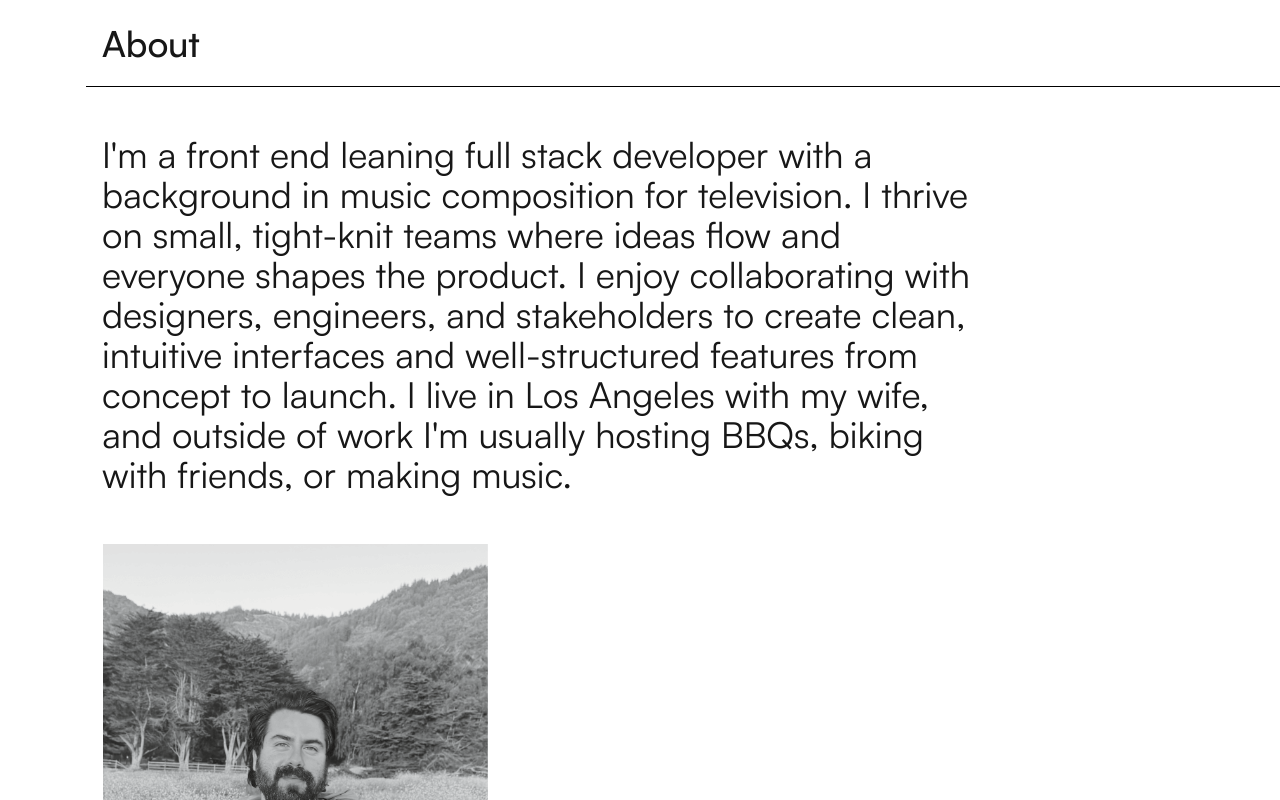
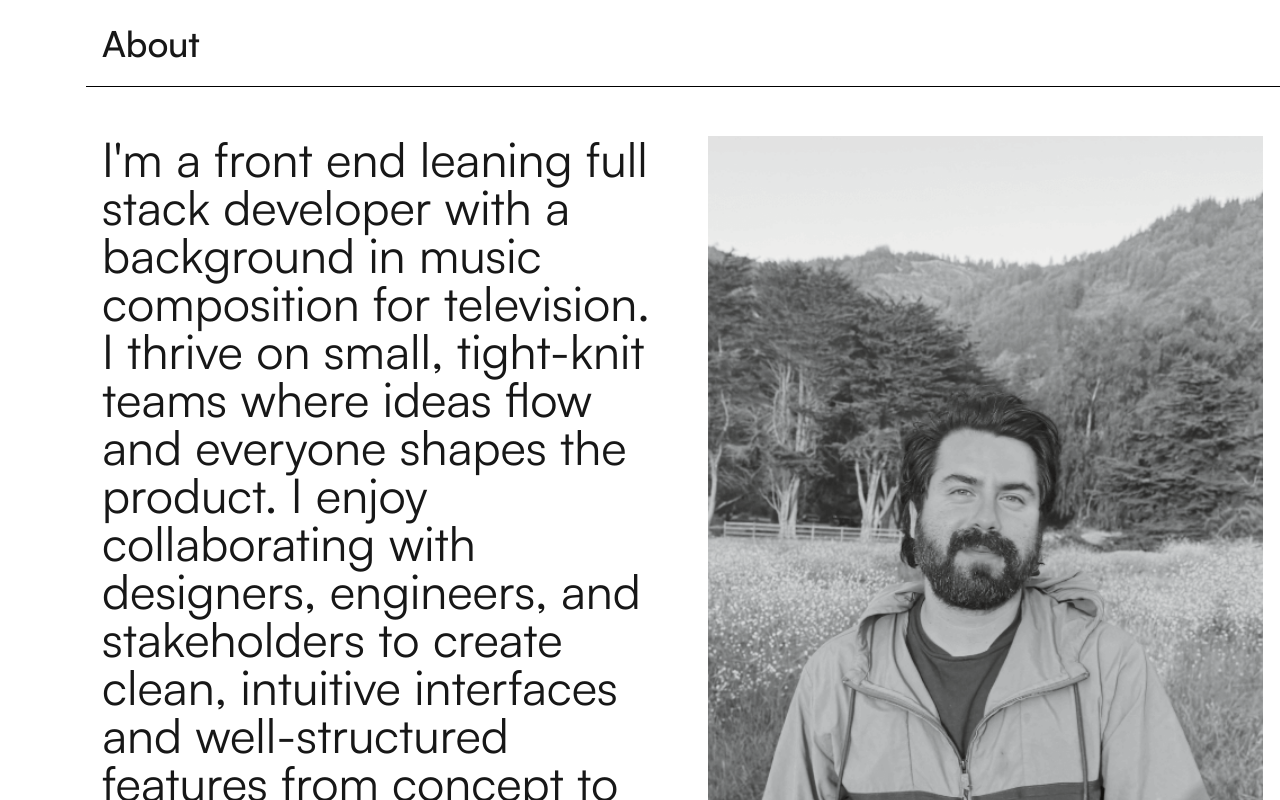
Before and after one commit to AnthonyAl-Rifai/portfolio-site, a Next.js app: page / in a window 1280 px wide. Shown: the part 1000-1800 px from the top of the page. Built offline with nearby package versions, Linux system fonts and the light colour scheme.

Commit message:
make AboutSection top section two column.

```diff
--- a/app/components/AboutSection.tsx
+++ b/app/components/AboutSection.tsx
@@ -89,15 +89,15 @@ export default function NewAboutSection() {
   return (
     <Section id="about" className="h-auto mt-[25vh]">
       <SectionTitle name="About" isSticky />
-      <div className="min-h-[calc(100vh-var(--layout-size))] p-4 grid gap-12 mt-8">
+      <div className="min-h-[calc(100vh-var(--layout-size))] p-4 grid gap-12 mt-8 md:grid-cols-2">
         <motion.div
-          className="w-auto lg:w-3/4 3xl:w-[1400px] h-full"
+          className="w-auto h-full"
           initial={{ y: 100, opacity: 0 }}
           whileInView={{ y: 0, opacity: 1 }}
           transition={{ duration: 0.8 }}
           viewport={{ once: true }}
         >
-          <h3 className="text-2xl lg:text-3xl xl:text-4xl 2xl:text-4xl 3xl:text-5xl">
+          <h3 className="text-2xl lg:text-4xl xl:text-5xl 2xl:text-5xl 3xl:text-5xl">
             I&apos;m a front end leaning full stack developer with a background
             in music composition for television. I thrive on small, tight-knit
             teams where ideas flow and everyone shapes the product. I enjoy
@@ -109,7 +109,7 @@ export default function NewAboutSection() {
           </h3>
         </motion.div>
         <motion.div
-          className="h-full w-full md:w-1/2 xl:w-1/3 md:h-auto"
+          className="h-full w-full md:h-auto flex justify-center items-center"
           initial={{ y: 100, opacity: 0 }}
           whileInView={{ y: 0, opacity: 1 }}
           transition={{ duration: 0.8 }}
@@ -125,7 +125,7 @@ export default function NewAboutSection() {
         </motion.div>
         {/* expandable sections */}
         {isLargerThanMobile ? (
-          <div className="h-[calc(4*var(--layout-size))]">
+          <div className="h-[calc(4*var(--layout-size))] col-span-full md:mt-12">
             <motion.div
               ref={motionRef1}
               layout
@@ -179,7 +179,7 @@ export default function NewAboutSection() {
         )}
 
         {isLargerThanMobile ? (
-          <div className="h-[calc(4*var(--layout-size))]">
+          <div className="h-[calc(4*var(--layout-size))] col-span-full">
             <motion.div
               ref={motionRef2}
               layout
@@ -233,7 +233,7 @@ export default function NewAboutSection() {
         )}
 
         {isLargerThanMobile ? (
-          <div className="h-[calc(4*var(--layout-size))]">
+          <div className="h-[calc(4*var(--layout-size))] col-span-full">
             <motion.div
               ref={motionRef3}
               layout
@@ -287,7 +287,7 @@ export default function NewAboutSection() {
         )}
 
         {isLargerThanMobile ? (
-          <div className="h-[calc(4*var(--layout-size))]">
+          <div className="h-[calc(4*var(--layout-size))] col-span-full">
             <motion.div
               ref={motionRef4}
               layout
```
